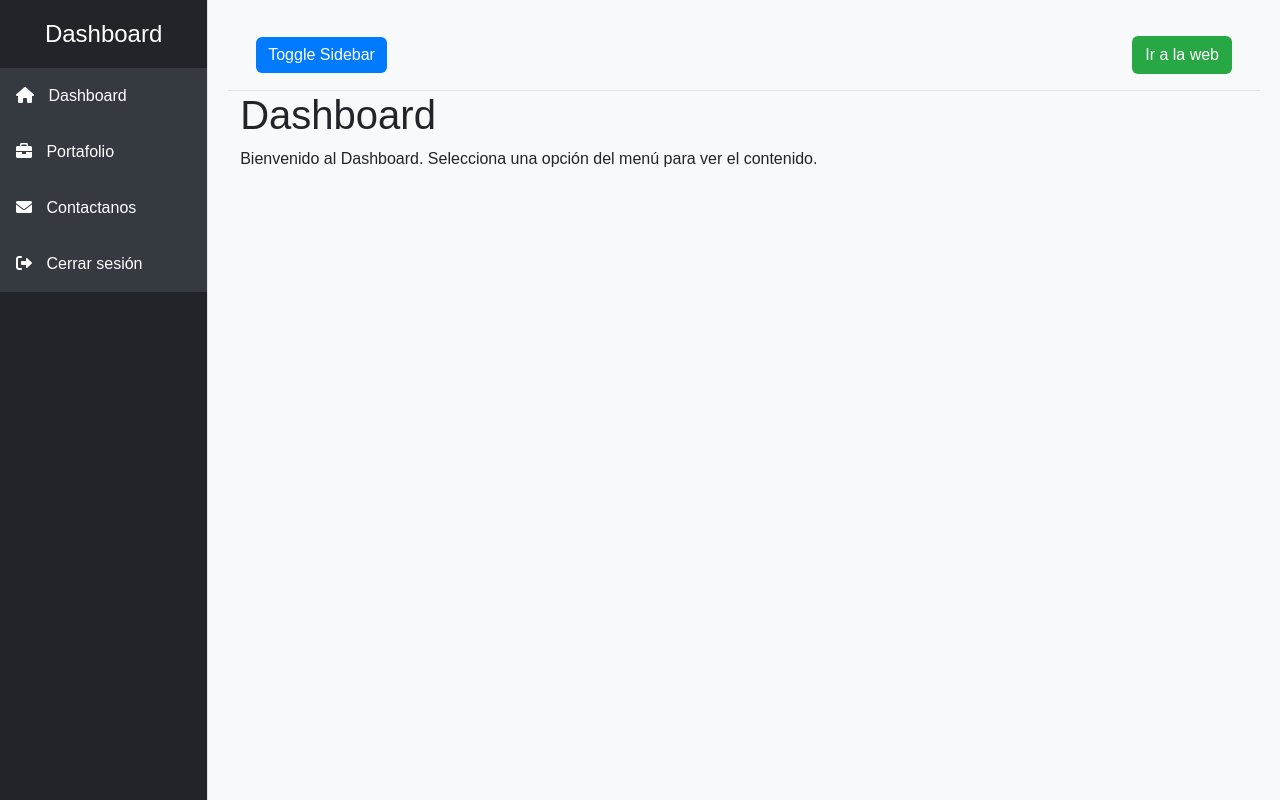
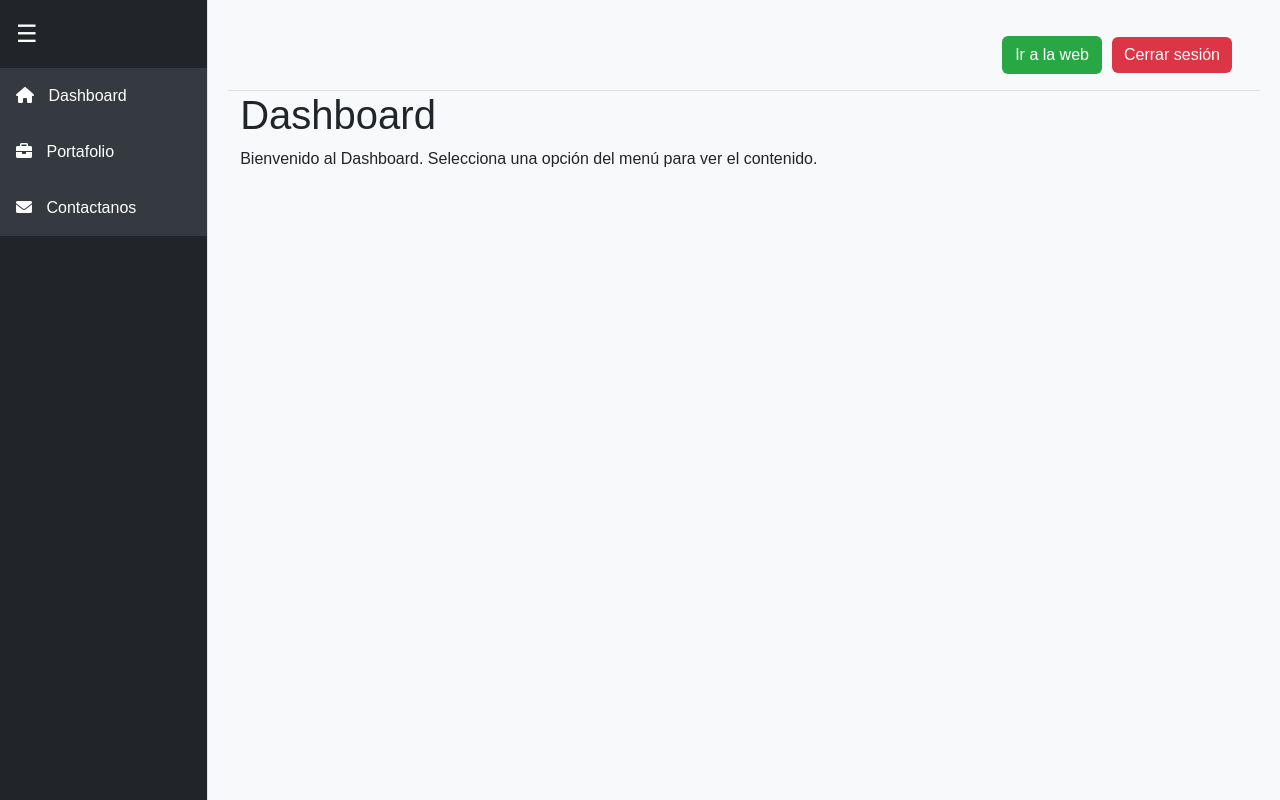
Before and after one commit to DECKARDCAIM/FREELANCEDB, a PHP site: page /views/pages/dashboard.php in a window 1280 px wide. Run offline with PHP 8.4, Linux system fonts and the light colour scheme; the visitor is signed in with stand-in values (Sample User, id 1).

Commit message:
Arreglando problemas de seguridad

```diff
--- a/web/views/pages/dashboard.php
+++ b/web/views/pages/dashboard.php
@@ -1,7 +1,7 @@
 <?php
 session_start();
 if (!isset($_SESSION['user_id'])) {
-    header('Location: login.php');
+    header('Location: /freelance/web/views/pages/login.php'); // Redirige a la página de inicio de sesión
     exit();
 }
 ?>
@@ -39,6 +39,18 @@ if (!isset($_SESSION['user_id'])) {
             width: 80px;
         }
 
+        #sidebar-wrapper.collapsed .list-group-item {
+            text-align: center;
+        }
+
+        #sidebar-wrapper.collapsed .list-group-item i {
+            margin-right: 0;
+        }
+
+        #sidebar-wrapper.collapsed .list-group-item span {
+            display: none;
+        }
+
         #sidebar-wrapper .list-group-item {
             background-color: #343a40;
             color: white;
@@ -51,10 +63,17 @@ if (!isset($_SESSION['user_id'])) {
         }
 
         #sidebar-wrapper .sidebar-heading {
+            display: flex;
+            justify-content: space-between;
+            align-items: center;
             font-size: 1.5rem;
             padding: 1rem;
             background-color: #212529;
-            text-align: center;
+        }
+
+        #sidebar-wrapper.collapsed .sidebar-heading {
+            font-size: 1.5rem;
+            padding: 0.5rem;
         }
 
         #page-content-wrapper {
@@ -80,6 +99,7 @@ if (!isset($_SESSION['user_id'])) {
             background-color: #dc3545;
             color: white;
             border: none;
+            margin-left: 10px;
         }
 
         .btn-logout:hover {
@@ -115,6 +135,13 @@ if (!isset($_SESSION['user_id'])) {
         .list-group-item i {
             margin-right: 10px;
         }
+
+        /* Ajuste del ícono ☰ en el panel lateral */
+        .sidebar-heading .btn-toggle {
+            padding: 0;
+            background: none;
+            color: white;
+        }
     </style>
 </head>
 
@@ -122,19 +149,18 @@ if (!isset($_SESSION['user_id'])) {
     <div class="d-flex" id="wrapper">
         <!-- Sidebar -->
         <div class="border-end bg-dark" id="sidebar-wrapper">
-            <div class="sidebar-heading text-white">Dashboard</div>
+            <div class="sidebar-heading text-white">
+                <button class="btn-toggle" id="menu-toggle">☰</button>
+            </div>
             <div class="list-group list-group-flush">
                 <a class="list-group-item list-group-item-action list-group-item-light p-3" href="#home">
-                    <i class="fas fa-home"></i> Dashboard
+                    <i class="fas fa-home"></i> <span>Dashboard</span>
                 </a>
                 <a class="list-group-item list-group-item-action list-group-item-light p-3" href="#portfolio">
-                    <i class="fas fa-briefcase"></i> Portafolio
+                    <i class="fas fa-briefcase"></i> <span>Portafolio</span>
                 </a>
                 <a class="list-group-item list-group-item-action list-group-item-light p-3" href="#contact">
-                    <i class="fas fa-envelope"></i> Contactanos
-                </a>
-                <a class="list-group-item list-group-item-action list-group-item-light p-3 btn-logout" href="logout.php">
-                    <i class="fas fa-sign-out-alt"></i> Cerrar sesión
+                    <i class="fas fa-envelope"></i> <span>Contactanos</span>
                 </a>
             </div>
         </div>
@@ -143,8 +169,8 @@ if (!isset($_SESSION['user_id'])) {
         <div id="page-content-wrapper">
             <nav class="navbar navbar-expand-lg navbar-light bg-light border-bottom">
                 <div class="container-fluid">
-                    <button class="btn btn-toggle" id="menu-toggle">Toggle Sidebar</button>
                     <a href="/freelance/web/" class="btn btn-web ms-auto">Ir a la web</a>
+                    <a href="/freelance/web/views/pages/logout.php" class="btn btn-logout">Cerrar sesión</a>
                 </div>
             </nav>
 
@@ -169,18 +195,21 @@ if (!isset($_SESSION['user_id'])) {
 
     <script>
         // Alternar el menú de la barra lateral
-        document.getElementById("menu-toggle").addEventListener("click", function() {
+        document.getElementById("menu-toggle").addEventListener("click", function () {
             document.getElementById("sidebar-wrapper").classList.toggle("collapsed");
         });
 
         // Cambiar entre secciones
         const sections = document.querySelectorAll('.section');
         document.querySelectorAll('.list-group-item').forEach(item => {
-            item.addEventListener('click', function(event) {
+            item.addEventListener('click', function (event) {
                 event.preventDefault();
                 sections.forEach(section => section.style.display = 'none');
                 const target = item.getAttribute('href').substring(1);
-                document.getElementById(target).style.display = 'block';
+                const targetSection = document.getElementById(target);
+                if (targetSection) {
+                    targetSection.style.display = 'block';
+                }
             });
         });
     </script>
```
Also changed, not shown: web/views/pages/logout.php (+11 -2 lines).
